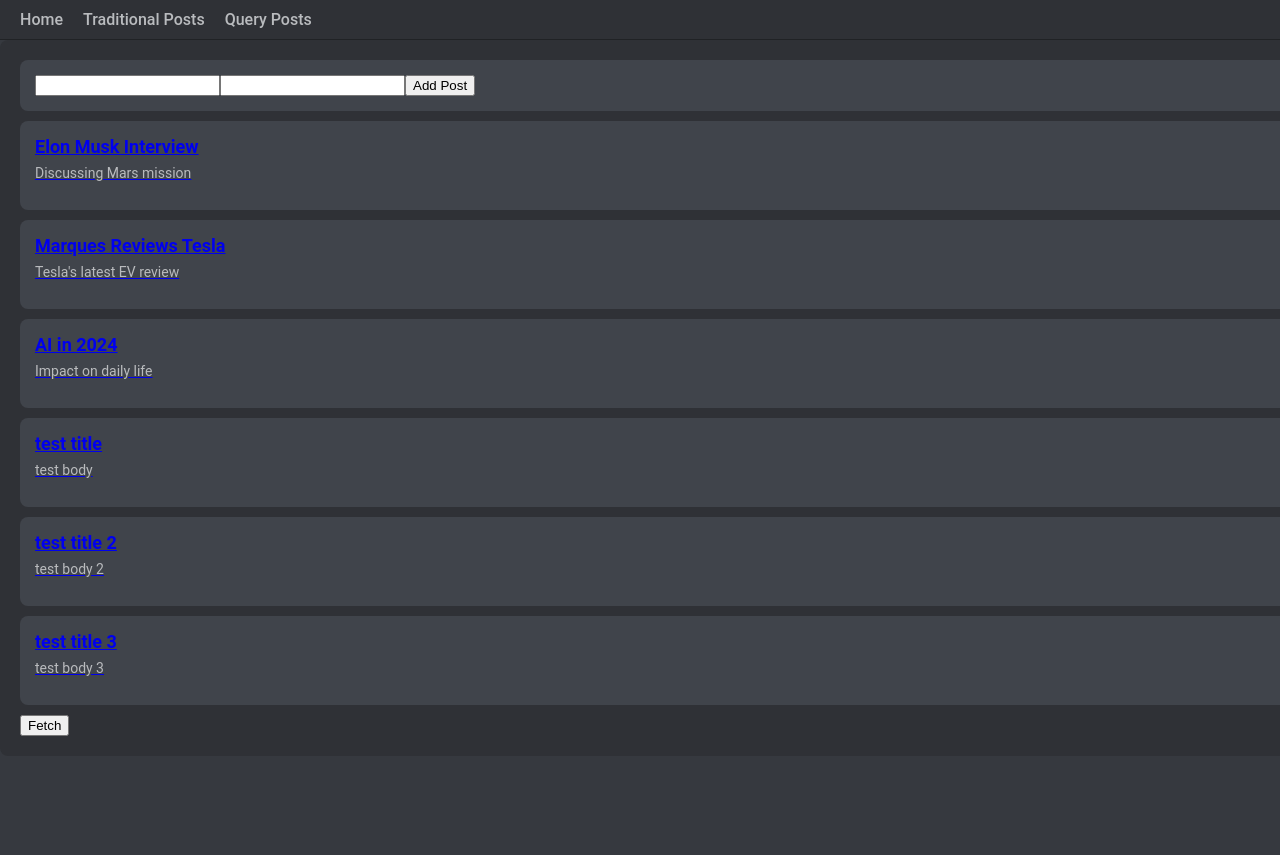
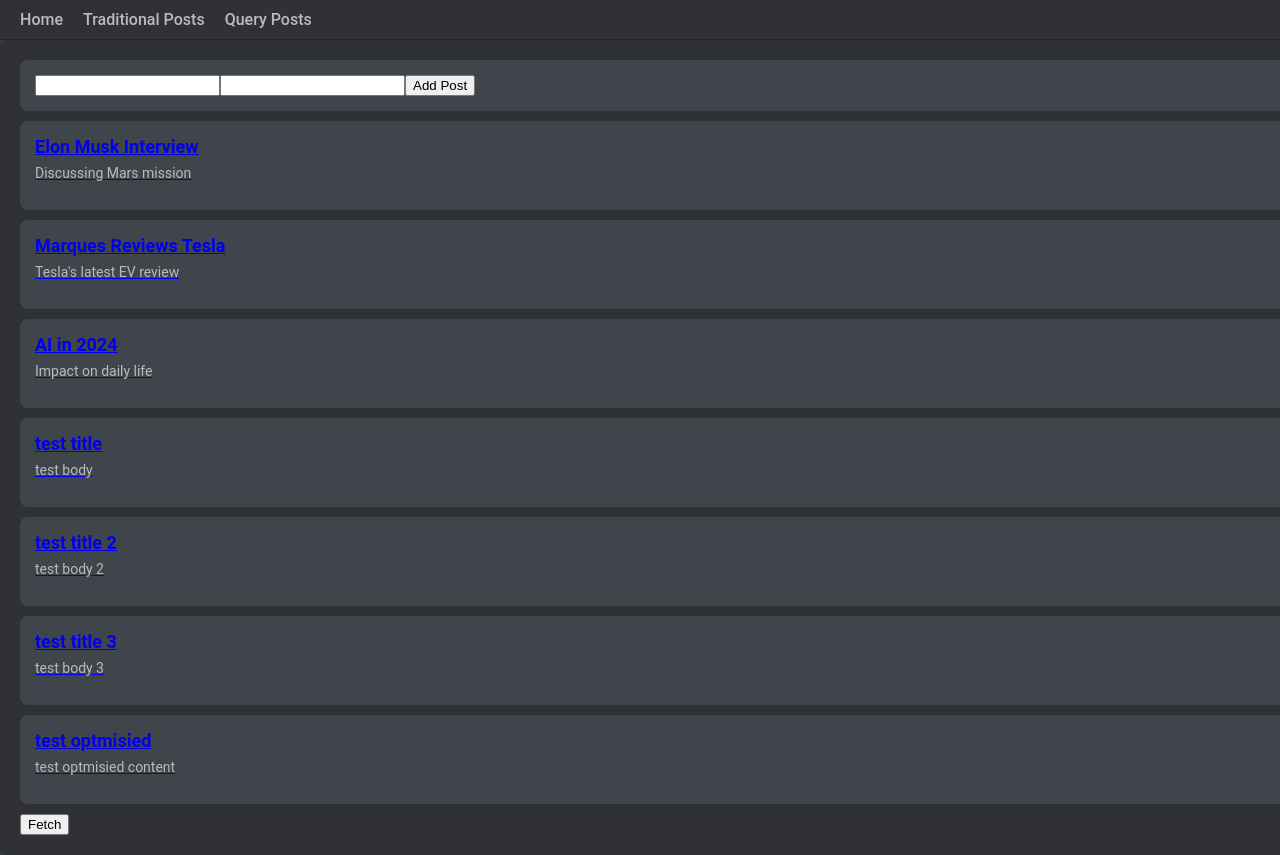
Before and after one commit to 9912353870/tanstack-query, a React (Create React App) app: page /postsrq in a window 1280 px wide. Shown: the top 855 px of the page. Before the commit the page ends 800 px from the top, so only its background shows below. Built offline with nearby package versions, Linux system fonts and the light colour scheme; data requests are answered from the project's data file.

Commit message:
Using Optimistic approach while updating onMutate,onError and onSettled

```diff
--- a/db.json
+++ b/db.json
@@ -29,6 +29,11 @@
       "title": "test title 3",
       "body": "test body 3",
       "id": "DmfbkOD"
+    },
+    {
+      "title": "test optmisied",
+      "body": "test optmisied content",
+      "id": "ZvzQe7G"
     }
   ],
   "fruits": [
--- a/src/components/PostRQ.jsx
+++ b/src/components/PostRQ.jsx
@@ -22,14 +22,38 @@
     mutationFn: (payload) => {
       return axios.post("http://localhost:4000/posts", payload);
     },
-    onSuccess: (newData) => {
-      //queryClient.invalidateQueries("posts");
+    // onSuccess: (newData) => {
+    //   //queryClient.invalidateQueries("posts");
+    //   queryClient.setQueryData(["posts"], (oldData) => {
+    //     return {
+    //       ...oldData,
+    //       data: [...oldData.data, newData.data],
+    //     };
+    //   });
+    // },
+
+    onMutate: async (newPost) => {
+      await queryClient.cancelQueries(["posts"]);
+      const prevPostData = queryClient.getQueriesData(["posts"]);
       queryClient.setQueryData(["posts"], (oldData) => {
         return {
           ...oldData,
-          data: [...oldData.data, newData.data],
+          data: [
+            ...oldData.data,
+            { ...newPost, id: "" + (oldData.length + 1) },
+          ],
         };
       });
+
+      return {
+        prevPostData,
+      };
+    },
+    onError: (_error, _posts, context) => {
+            return context.prevPostData;
+    },
+    onSettled: () => {
+        queryClient.invalidateQueries("posts");
     },
   });
 
```
